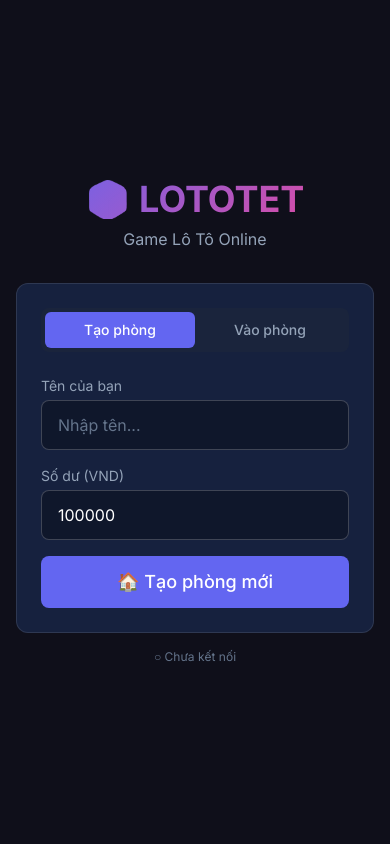
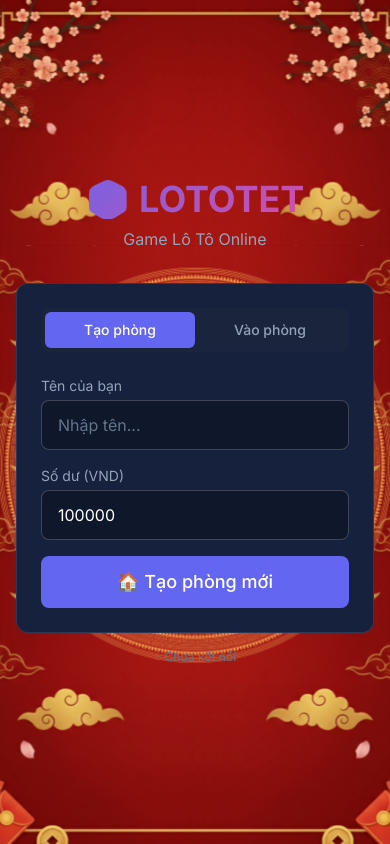
Before and after one commit to tuanpham2xx3/LOTOTET, a Next.js app in the folder apps/web/: page / in a window 390 px wide. Built offline with nearby package versions, Linux system fonts and the light colour scheme; no server answers.

Commit message:
update background

```diff
--- a/apps/web/src/app/globals.css
+++ b/apps/web/src/app/globals.css
@@ -47,8 +47,22 @@ body {
   padding: 0;
   min-height: 100vh;
   background: var(--bg-primary);
+  background-image: url('/background.svg');
+  background-size: cover;
+  background-position: center;
+  background-repeat: no-repeat;
+  background-attachment: fixed;
   color: var(--text-primary);
   font-family: 'Segoe UI', system-ui, -apple-system, sans-serif;
+}
+
+/* Mobile background */
+@media (max-width: 768px) {
+
+  html,
+  body {
+    background-image: url('/background_mobile.svg');
+  }
 }
 
 /* Smooth scrolling */
@@ -93,6 +107,7 @@ html {
    Utility Classes
    ======================== */
 @layer utilities {
+
   /* Text gradient */
   .text-gradient {
     background: linear-gradient(135deg, var(--accent), #ec4899);
--- a/apps/web/src/app/page.tsx
+++ b/apps/web/src/app/page.tsx
@@ -118,7 +118,7 @@ export default function HomePage() {
   };
 
   return (
-    <main className="min-h-screen flex items-center justify-center p-4 gradient-dark texture-grid">
+    <main className="min-h-screen flex items-center justify-center p-4">
       <div className="w-full max-w-md animate-fadeInUp">
         {/* Logo */}
         <div className="text-center mb-8">
--- a/apps/web/src/app/room/[roomId]/page.tsx
+++ b/apps/web/src/app/room/[roomId]/page.tsx
@@ -177,7 +177,7 @@ export default function RoomPage() {
     // Loading state
     if (!connected) {
         return (
-            <main className="min-h-screen flex items-center justify-center gradient-dark">
+            <main className="min-h-screen flex items-center justify-center">
                 <div className="text-center animate-fadeIn">
                     <div className="w-12 h-12 border-4 border-indigo-500/30 border-t-indigo-500 rounded-full animate-spin mx-auto mb-4" />
                     <p className="text-slate-400">Đang kết nối...</p>
@@ -188,7 +188,7 @@ export default function RoomPage() {
 
     if (!roomState) {
         return (
-            <main className="min-h-screen flex items-center justify-center gradient-dark">
+            <main className="min-h-screen flex items-center justify-center">
                 <div className="text-center animate-fadeIn">
                     <div className="w-12 h-12 border-4 border-indigo-500/30 border-t-indigo-500 rounded-full animate-spin mx-auto mb-4" />
                     <p className="text-slate-400">Đang tải phòng...</p>
@@ -198,7 +198,7 @@ export default function RoomPage() {
     }
 
     return (
-        <main className="min-h-screen gradient-dark texture-grid">
+        <main className="min-h-screen">
             {/* Header */}
             <header className="sticky top-0 z-50 glass border-b border-white/10">
                 <div className="max-w-7xl mx-auto px-4 py-3 flex items-center justify-between">
```
Also changed, not shown: apps/web/public/background_mobile.svg (added), 1 other file (tests, documents, lock files or other folders).
